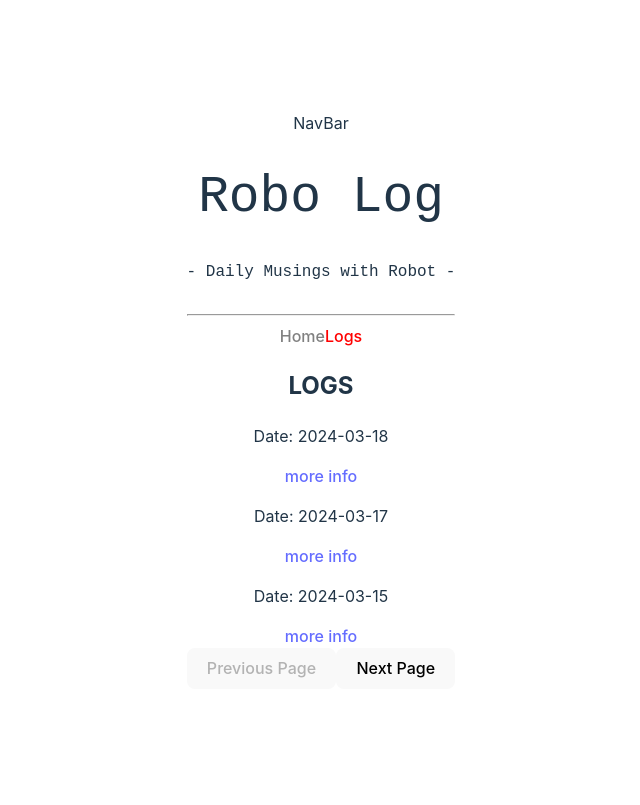
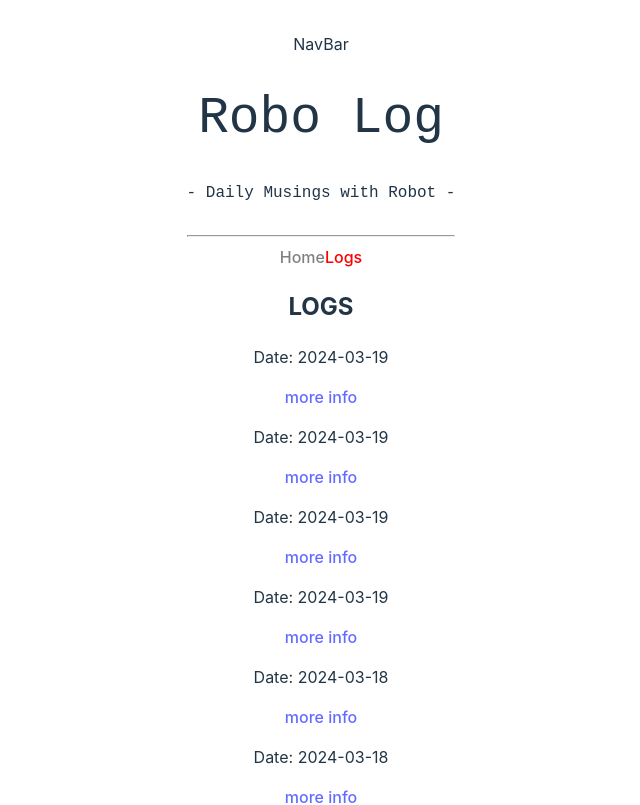
Before and after one commit to casperkids/LogApp, a React (Vite) app: page /LogApp/logs in a window 1280 px wide. Shown: the top 805 px of the page, without its empty margins (319-959 px from the left). Built offline with nearby package versions, Linux system fonts and the light colour scheme; a web font is replaced by a local one.

Commit message:
Updated  ActivityCalender

```diff
--- a/package.json
+++ b/package.json
@@ -12,13 +12,15 @@
     "deploy": "gh-pages -d dist"
   },
   "dependencies": {
+    "@mui/material": "^5.15.14",
     "bootstrap": "^5.3.3",
     "react": "^18.2.0",
     "react-activity-calendar": "^2.2.8",
     "react-bootstrap": "^2.10.2",
     "react-dom": "^18.2.0",
     "react-github-calendar": "^4.1.3",
-    "react-router-dom": "^6.22.3"
+    "react-router-dom": "^6.22.3",
+    "react-tooltip": "^5.26.3"
   },
   "devDependencies": {
     "@types/react": "^18.2.64",
--- a/src/App.css
+++ b/src/App.css
@@ -4,6 +4,8 @@
   margin: 0 auto;
   padding: 2rem;
   text-align: center;
+ --react-tooltip-background: red;
+
 }
 .title {
   font-family: "Kode Mono", monospace;
--- a/src/App.jsx
+++ b/src/App.jsx
@@ -22,12 +22,6 @@ function App() {
 
   const [showSingleJournal, setShowSingleJournal] = useState(false);
   const [selectedJournal, setSelectedJournal] = useState(null);
-
-  // // "See More" click
-  // const handleSeeMoreClick = (journal) => {
-  //   setSelectedJournal(journal);
-  //   setShowSingleJournal(true);
-  // };
 
   const generateRoboIcon = () => {
     const input = encodeURIComponent(title);
@@ -67,6 +61,8 @@ function App() {
     };
     // Update the journals array with the new entry
     setJournals((prevJournals) => [newJournal, ...prevJournals]);
+
+    localStorage.setItem("journals", JSON.stringify([newJournal, ...journals]));
 
     // Reset form fields
     setNote("");
--- a/src/data/logsData.js
+++ b/src/data/logsData.js
@@ -1,135 +1,199 @@
 export const journals = [
-              {
-      id: '1709492213',
-      title: 'Extra Fresh!!',
+    {
+      id: '1710799806',
+      title: 'enough points',
+      date: '2024-03-19',
+      note: 'Miles at smart ﻿no marry whole linen mr.',
+      roboIconSrc: 'https://robohash.org/enoughpoints'
+    },
+    {
+      id: '1710756606',
+      title: 'sevene',
+      date: '2024-03-19',
+      note: 'Warrant private blushes removed an in equally totally if. ',
+      roboIconSrc: 'https://robohash.org/seven'
+    },
+    {
+      id: '1710742206',
+      title: 'gate',
+      date: '2024-03-19',
+      note: ' Alteration connection to so as collecting me.',
+      roboIconSrc: 'https://robohash.org/gate'
+    },
+    {
+      id: '1710738616',
+      title: 'material',
+      date: '2024-03-19',
+      note: 'Leaf by left deal mile oh if easy.',
+      roboIconSrc: 'https://robohash.org/material'
+    },
+    {
+      id: '1710738606',
+      title: 'offending',
       date: '2024-03-18',
-      note: 'Dose aus 30%.',
-      roboIconSrc: 'https://robohash.org/extrafresh'
+      note: 'Estate was tended ten boy nearer seemed.',
+      roboIconSrc: 'https://robohash.org/breakfast'
     },
-            {
-      id: '17094922525',
-      title: 'Extra Fresh!!',
-      date: '2024-03-17',
-      note: 'Dose aus 30%.',
-      roboIconSrc: 'https://robohash.org/extrafresh'
+    {
+      id: '1710735006',
+      title: 'breakfast',
+      date: '2024-03-18',
+      note: 'So at parties he warrant oh staying. Square new horses and put better end. ',
+      roboIconSrc: 'https://robohash.org/breakfast'
+    },
+    {
+      id: '1710130206',
+      title: 'outweigh',
+      date: '2024-03-15',
+      note: 'Added woman first get led joy not early jokes.',
+      roboIconSrc: 'https://robohash.org/outweigh'
     },
           {
-      id: '1709492281',
-      title: 'Extra Fresh!!',
+      id: '1710115806',
+      title: 'Small',
       date: '2024-03-15',
-      note: 'Dose aus 30%.',
-      roboIconSrc: 'https://robohash.org/extrafresh'
+      note: 'ant four we face an he gate.',
+      roboIconSrc: 'https://robohash.org/small'
     },
         {
-      id: '1709492881',
-      title: 'Extra Fresh!!',
+      id: '1709856606',
+      title: 'Now months esteem',
       date: '2024-03-08',
-      note: 'Dose aus 30%.',
-      roboIconSrc: 'https://robohash.org/extrafresh'
+      note: 'Outlived it received he material. Him yourself joy moderate off repeated laughter outweigh screened. ',
+      roboIconSrc: 'https://robohash.org/nowmonthsesteem'
     },
       {
-      id: '1709492211',
-      title: 'Extra Fresh!!',
+      id: '1709770206',
+      title: 'Sportsman ',
       date: '2024-03-07',
-      note: 'Dose aus 30%.',
-      roboIconSrc: 'https://robohash.org/extrafresh'
+      note: 'Income joy nor can wisdom summer. ',
+      roboIconSrc: 'https://robohash.org/sportman'
     },
   {
-    id: '1710874611',
+    id: '1709683806',
     title: 'Oranienstraße named among top 30 coolest streets in the world',
     date: '2024-03-06',
     note: 'Berlins Oranienstraße, which stretches from Mitte into the heart of Kreuzberg, has been named one of the coolest streets in the world by TimeOut.',
     roboIconSrc: 'https://robohash.org/Oranienstraße named among top 30 coolest streets in the world'
     },
     {
-    id: '1710701811',
+    id: ' 1709716206',
     title: 'plants',
     date: '2024-03-06',
     note: 'Last night, I spent a peaceful evening tending to my plants. Each leafy friend received a gentle watering, and I admired their vibrant colors under the soft glow of moonlight.',
     roboIconSrc: 'https://robohash.org/plants'
     },
     {
-    id: '1710615411',
+    id: '1709698206',
     title: 'Movie Night',
     date: '2024-03-06',
     note: 'Last night, I hosted an epic movie night with friends, and it was a blast! We kicked off the evening with a classic 80s flick, "Back to the Future. The nostalgia hit hard as we followed Marty McFlys time-traveling adventures. Next up was a suspenseful thriller, Inception, which kept us on the edge of our seats until the credits rolled.',
     roboIconSrc: 'https://robohash.org/movienight'
     },
     {
-      id: '1710529011',
+      id: '1709611806',
       title: 'Apple cake',
       date: '2024-03-05',
       note: 'I indulged in a slice of homemade apple cake, its tender crumb bursting with the comforting flavors of cinnamon and baked apples, evoking memories of crisp autumn days and warm gatherings.',
       roboIconSrc: 'https://robohash.org/applecake'
     },
     {
-      id: '1710097011',
+      id: '1709525406',
       title: 'Streik Berlin',
       date: '2024-03-04',
       note: 'The Berlin strike prevented me from returning from Düsseldorf, but I got to stay in a luxury hotel for free Lucky or unlucky?',
       roboIconSrc: 'https://robohash.org/streikberlin'
     },
     {
-      id: '1709924211',
+      id: '1711602606',
       title: 'Happy Birthday!!',
       date: '2024-03-04',
       note: 'So heres to another year of laughter, love, and endless possibilities. Heres to embracing every moment, cherishing every memory, and living life to the fullest.',
       roboIconSrc: 'https://robohash.org/happybirthday'
     },
     {
-      id: '1709492211',
+      id: '1711602606',
       title: 'Extra Fresh!!',
       date: '2024-03-02',
-      note: 'Dose aus 30%.',
+      note: 'Fruit two match men you seven share. ',
       roboIconSrc: 'https://robohash.org/extrafresh'
     },
     {
-      id: '1710532415',
-      title: 'First log',
+      id: '1711602606',
+      title: 'Sincerity',
       date: '2024-03-01',
-      note: 'Journal log simply records my footsteps.',
-      roboIconSrc: 'https://robohash.org/firstlog'
+      note: 'Affronting discretion as do is announcing.',
+      roboIconSrc: 'https://robohash.org/Sincerity'
+    },
+    {
+      id: '1706764206',
+      title: 'Satisfied',
+      date: '2024-02-01',
+      note: 'Satisfied conveying an dependent contented',
+      roboIconSrc: 'https://robohash.org/satisfied'
+    },
+        {
+      id: '1707973806',
+      title: 'direct two men',
+      date: '2024-02-15',
+      note: 'Is at purse tried jokes china ready decay an. Small its shy way had woody downs power. ',
+      roboIconSrc: 'https://robohash.org/directtwomen'
+    },
+    {
+      id: '1707855006',
+      title: 'calender2',
+      date: '2024-02-13',
+      note: 'sed quia non numquam eius modi tempora incidunt ut labore',
+      roboIconSrc: 'https://robohash.org/calender2'
+    },
+    {
+      id: '1707862206',
+      title: 'calender',
+      date: '2024-02-13',
+      note: 'Excepteur sint occaecat cupidatat non proident',
+      roboIconSrc: 'https://robohash.org/calender'
     },
     {
       id: '1710532415',
-      title: 'First log',
-      date: '2024-02-01',
-      note: 'Journal log simply records my footsteps.',
-      roboIconSrc: 'https://robohash.org/firstlog'
-    },
-        {
-      id: '1710532415',
-      title: 'First log',
-      date: '2024-02-15',
-      note: 'Journal log simply records my footsteps.',
-      roboIconSrc: 'https://robohash.org/firstlog'
-    },
-            {
-      id: '1710532415',
-      title: 'First log',
+      title: 'sweetness',
       date: '2024-01-15',
-      note: 'Journal log simply records my footsteps.',
-      roboIconSrc: 'https://robohash.org/firstlog'
+      note: 'Ten the hastened steepest feelings pleasant few surprise property. An brother he do colonel against minutes uncivil. Can how elinor warmly mrs basket marked.  ',
+      roboIconSrc: 'https://robohash.org/sweetness'
     },
                 {
-      id: '1710532515',
-      title: 'First log',
+      id: '1705313161',
+      title: 'Extra log',
       date: '2024-01-15',
-      note: 'Journal log simply records my footsteps.',
-      roboIconSrc: 'https://robohash.org/firstlog'
+      note: 'An idea is a powerful spark of creativity that fuels innovation, ignites change, and shapes the course of human progress.',
+      roboIconSrc: 'https://robohash.org/extralog'
     },
-                {
-      id: '1710532418',
-      title: 'First log',
+    {
+      id: '1705295161',
+      title: 'Second log',
       date: '2024-01-15',
-      note: 'Journal log simply records my footsteps.',
-      roboIconSrc: 'https://robohash.org/firstlog'
+      note: 'Mobile devices have revolutionized communication, enabling instant access to information, services, and entertainment anytime, anywhere, profoundly impacting how we live, work, and interact with the world around us.',
+      roboIconSrc: 'https://robohash.org/secondlog'
     },
-                    {
-      id: '1710532417',
+    {
+      id: '1711601879',
       title: 'First log',
       date: '2024-01-11',
       note: 'Journal log simply records my footsteps.',
       roboIconSrc: 'https://robohash.org/firstlog'
     },
+    {
+      id: '1703801406',
+      title: 'Lorem Ipsum',
+      date: '2024-01-10',
+      note: 'Sed ut perspiciatis unde omnis iste natus error sit voluptatem accusantium doloremque laudantium',
+      roboIconSrc: 'https://robohash.org/Lorem Ipsum'
+    },
+    {
+      id: '1703715006',
+      title: 'calender',
+      date: '2024-01-09',
+      note: 'Excepteur sint occaecat cupidatat non proident',
+      roboIconSrc: 'https://robohash.org/calender'
+    }
+
   ]
--- a/src/pages/Home.jsx
+++ b/src/pages/Home.jsx
@@ -1,8 +1,11 @@
+import React, { useState } from "react";
 import { Link, Outlet } from "react-router-dom";
 import { Form, Button } from "react-bootstrap";
 import JournalCard from "../components/journalCard.jsx";
 import { journals } from "../data/logsData.js";
 import ActivityCalendar from "react-activity-calendar";
+import { Tooltip as ReactTooltip } from "react-tooltip";
+import "react-tooltip/dist/react-tooltip.css";
 
 const Home = ({
   currentDate,
@@ -15,11 +18,11 @@ const Home = ({
   roboIcon,
   handleButtonClick,
   setRoboIcon,
+  journals,
 }) => {
   const topJournals = journals.slice(0, 4);
 
   //calender
-
   const selectLastHalfYear = (contributions) => {
     const currentYear = new Date().getFullYear();
     const currentMonth = new Date().getMonth();
@@ -40,24 +43,27 @@ const Home = ({
   const data = selectLastHalfYear(journals)
     .map((journal) => ({
       date: journal.date,
-      count: 1,
+      count: 1, //count??
       level: 2,
     }))
     .reverse();
-  console.log(data);
 
   return (
     <section className="section">
       <h2>HOME ROUTE Page</h2>
       <ActivityCalendar
         fontSize={20}
-        blockSize={22}
-        blockRadius={7}
+        blockSize={25}
+        blockRadius={6}
         data={data}
         showWeekdayLabels={true}
-        showMonthLabels={true}
+        renderBlock={(block, activity) =>
+          React.cloneElement(block, {
+            "data-tooltip-id": "react-tooltip",
+            "data-tooltip-html": `${activity.count} activities on ${activity.date}`,
+          })
+        }
       />
-
       <div className="centered-form form-container">
         <Form onSubmit={(event) => handleAddJournal(event)}>
           <div className="form-group">
@@ -117,6 +123,7 @@ const Home = ({
             <JournalCard key={topJournal.id} journal={topJournal} />
           ))}
         </div>
+        <ReactTooltip id="react-tooltip" />
       </div>
     </section>
   );
--- a/src/pages/Logs.jsx
+++ b/src/pages/Logs.jsx
@@ -3,7 +3,7 @@ import JournalCard from "../components/journalCard.jsx";
 import { useState } from "react";
 import Button from "react-bootstrap/Button";
 
-const JOURNALS_PER_PAGE = 3;
+const JOURNALS_PER_PAGE = 10;
 
 const Logs = ({ journals }) => {
   const [currentPage, setCurrentPage] = useState(1);
```
Also changed, not shown: 1 other file (tests, documents, lock files or other folders).
